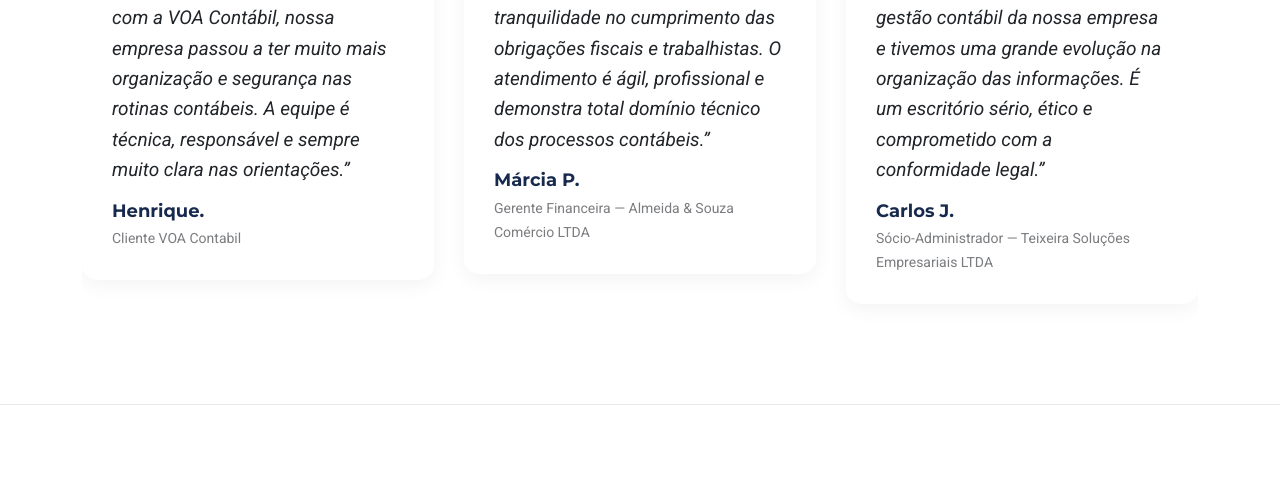
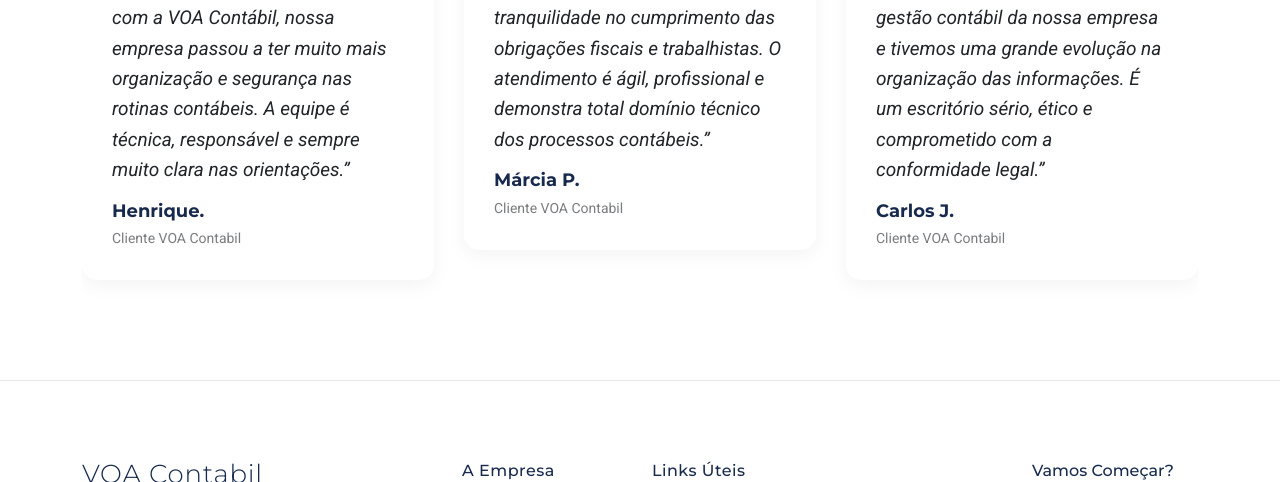
Before and after one commit to HenriqueSanttos7/SiteVoaContabil, a website: page public/clientes.html in a window 1280 px wide. Shown: the part 1361-1843 px from the top of the page. Drawn offline with Linux system fonts and the light colour scheme.

```diff
--- a/public/clientes.html
+++ b/public/clientes.html
@@ -224,7 +224,7 @@
                                 </p>
                                 <div class="client-info">
                                     <h4>Márcia P.</h4>
-                                    <span>Gerente Financeira — Almeida & Souza Comércio LTDA</span>
+                                    <span>Cliente VOA Contabil</span>
                                 </div>
                             </div>
                         </div>
@@ -239,7 +239,7 @@
                                 </p>
                                 <div class="client-info">
                                     <h4>Carlos J.</h4>
-                                    <span>Sócio-Administrador — Teixeira Soluções Empresariais LTDA</span>
+                                    <span>Cliente VOA Contabil</span>
                                 </div>
                             </div>
                         </div>
```
Also changed, not shown: public/contact.html (+1 -1 lines), public/assets/img/logo_voa_contabil.png (added).
